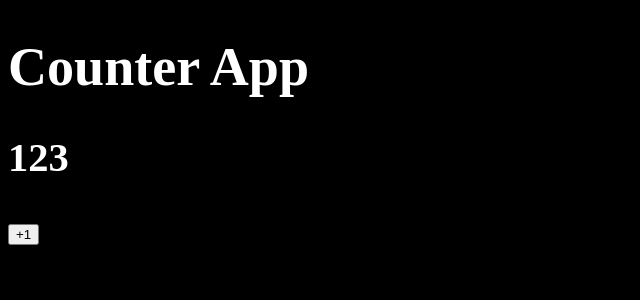
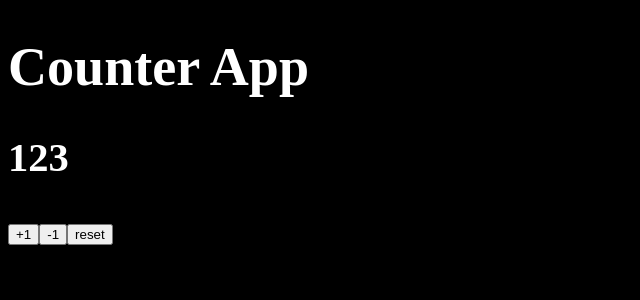
Before and after one commit to jsfc2199/BasesInicioReact, a React (Vite) app: page / in a window 1280 px wide. Shown: the top 300 px of the page, without its empty margins (0-640 px from the left). Built offline with nearby package versions, Linux system fonts and the light colour scheme.

Commit message:
restar y reset

```diff
--- a/src/CounterApp.jsx
+++ b/src/CounterApp.jsx
@@ -11,6 +11,14 @@ export const CounterApp = ({ value }) => {
     setCounter(counter + 1)
 
     // setCounter((c) => c+1) otra forma de hacerlo
+  }
+
+  function restarUno() {
+    setCounter(counter - 1)
+  }
+
+  function reset() {
+    setCounter(value)
   }
 
 //   lo mismo pero como arrow function
@@ -27,6 +35,8 @@ export const CounterApp = ({ value }) => {
 
       {/* evento onClick */}
       <button onClick={(event) => sumarUno(event)}>+1</button>
+      <button onClick={(event) => restarUno(event)}>-1</button>
+      <button onClick={reset}>reset</button>
     </>
   );
 };
```
